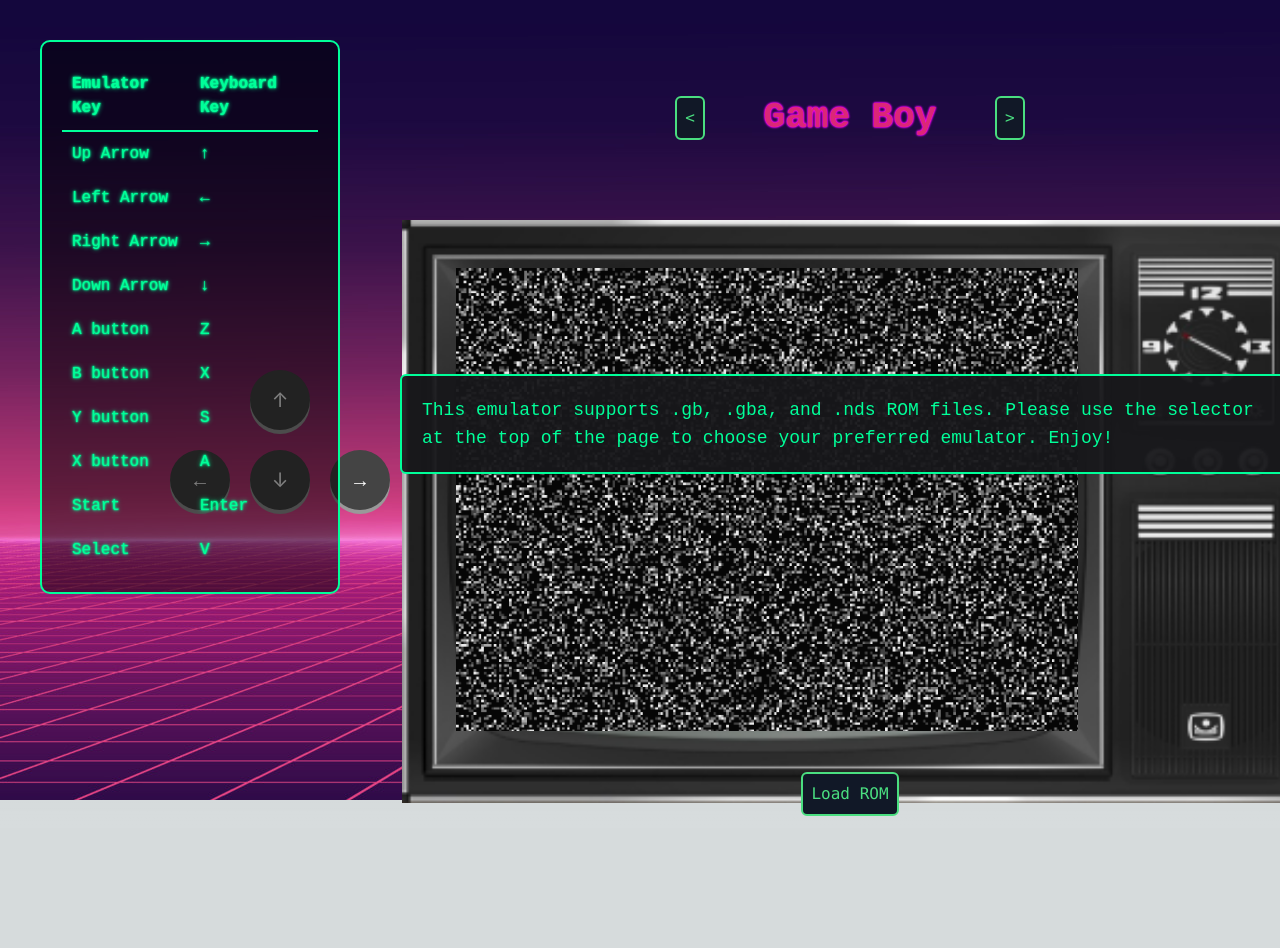
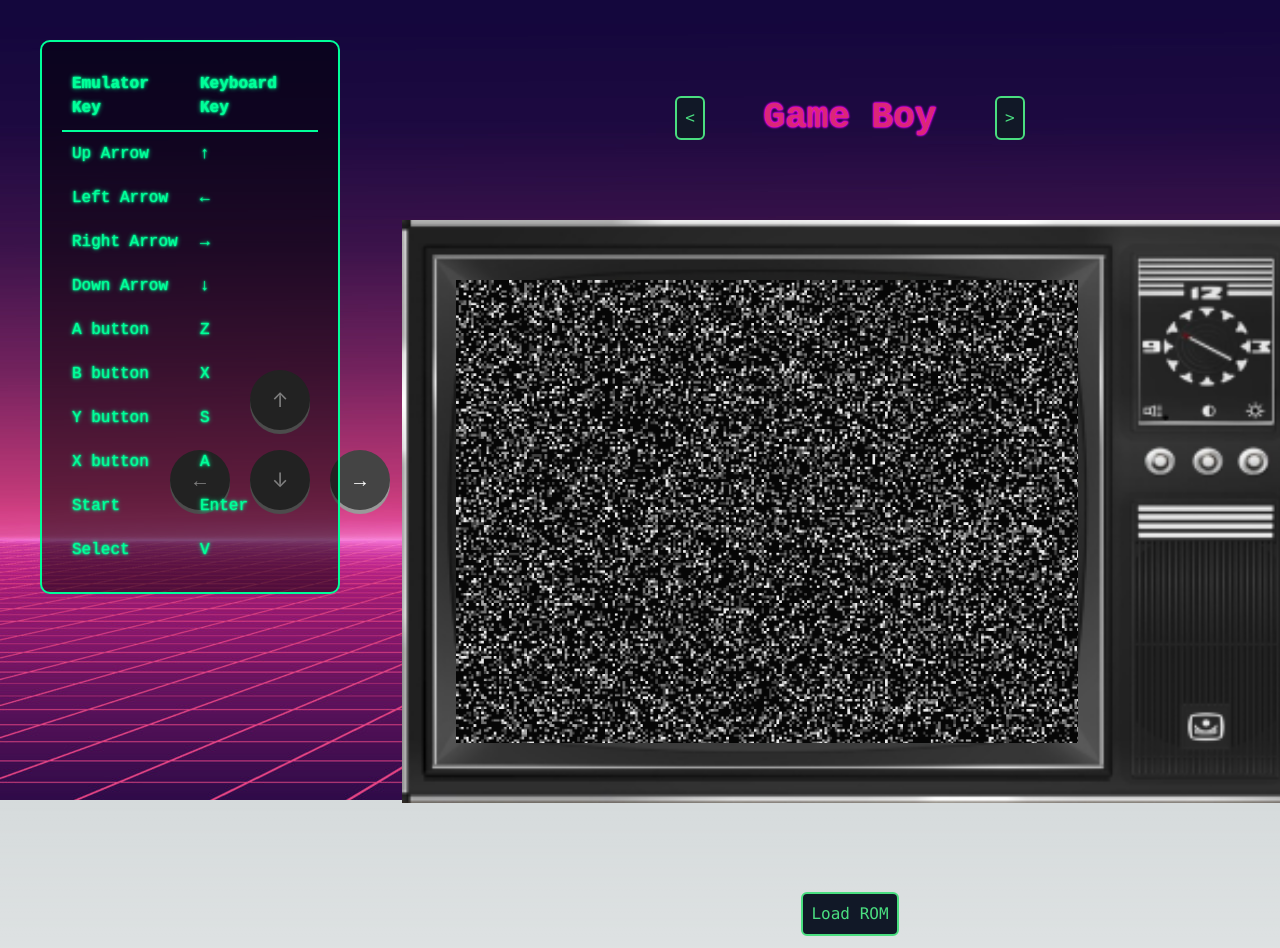
Before and after one commit to Clavvv/VirtualArcade, a Next.js app: page / in a window 1280 px wide. Shown: the top 948 px of the page. Before the commit the page ends 828 px from the top, so only its background shows below. Built offline with nearby package versions, Linux system fonts and the light colour scheme.

Commit message:
Removed instructions

```diff
--- a/app/page.js
+++ b/app/page.js
@@ -134,7 +134,7 @@
       </div>
 
       <div className="flex flex-col h-full w-full items-center mt-20" style={{ minWidth: '900px', maxWidth: '900px' }}>
-        <div className="relative w-full xl:max-w-4xl mb-10" style={{ minHeight: '400px' }}>
+        <div className="relative w-full xl:max-w-4xl mb-10" style={{ minHeight: '600px' }}>
           <div className="relative w-full h-full">
             <img src="/images/tv.png" className="block w-full h-auto" />
             <div className="absolute w-10/12" style={{ left: '6%', top: '10%' }}>
@@ -166,9 +166,6 @@
           <button className="cyber-button active:bg-slate-600" onClick={handleButtonClick}>
             Load ROM
           </button>
-          <div className="instructions absolute bg-zinc-900/[0.95] p-5 m-44 rounded-md border-2 border-[#00ff99] text-lg" style={{ bottom: '150px', minWidth: '900px', color: '#00ff99' }}>
-            This emulator supports .gb, .gba, and .nds ROM files. Please use the selector at the top of the page to choose your preferred emulator. Enjoy!
-          </div>
         </div>
 
         <div className="controller flex w-full mt-10 mr-20" style={{ maxWidth: '1600px', minWidth: '1300px' }}>
```
